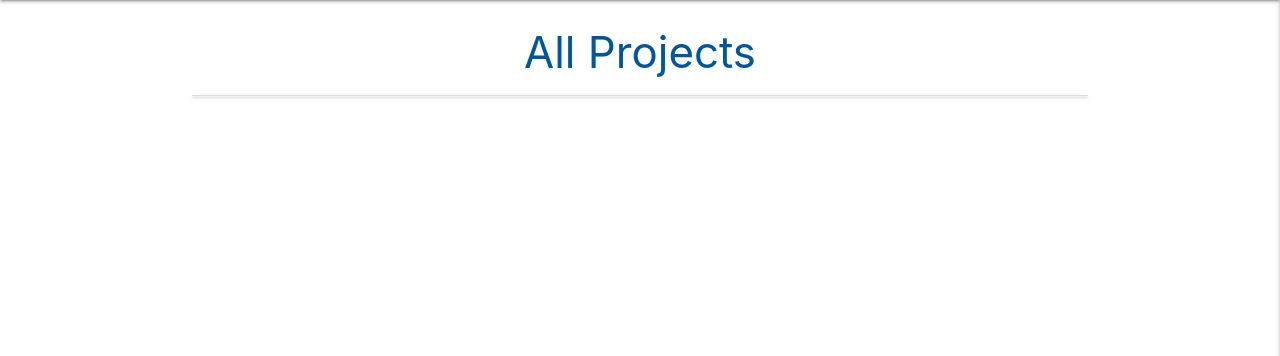
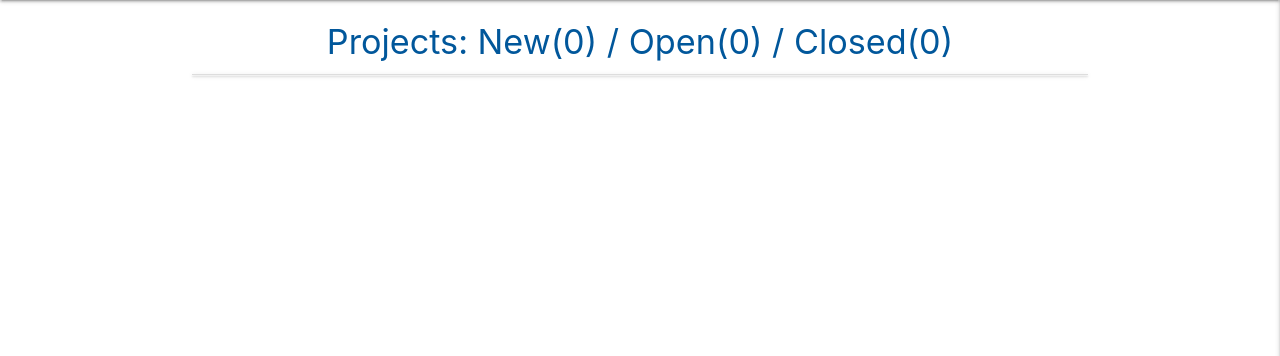
Before and after one commit to michaelmagee/magee-ms3, a Flask app: page / in a window 1280 px wide. Shown: the part 64-420 px from the top of the page. Run offline with Flask 2, Linux system fonts and the light colour scheme; the visitor is signed in with stand-in values (Sample User, id 1); data that the repository does not hold is empty; some libraries are stand-ins or nearby versions.

Commit message:
Added  total projects and status to each of the categories Added project totals by status to the projects overview

```diff
--- a/app.py
+++ b/app.py
@@ -194,11 +194,26 @@ def get_categories():
         return render_template("category_add.html")
 
     # here is where will embed the category counts
-    """
-        for cat in categories:
-            Get the count of projects in major states for each one
-            cat["number_new"] = result
-    """
+    for cat in categories:
+
+        # Get all of the totals for various categories
+        category_project_count_closed = mongo.db.projects.find({"project_status":"closed",
+                    "project_category_name": cat['category_name'],
+                    "project_account_name": session["ACCOUNT"]} ).count()
+
+        category_project_count_open = mongo.db.projects.find({"project_status":"open",
+                    "project_category_name": cat['category_name'],
+                    "project_account_name": session["ACCOUNT"]} ).count()
+
+        category_project_count_new = mongo.db.projects.find({"project_status":"new",
+                    "project_category_name": cat['category_name'],
+                    "project_account_name": session["ACCOUNT"]} ).count()
+
+        cat["category_project_count_closed"] = category_project_count_closed
+        cat["category_project_count_open"] = category_project_count_open
+        cat["category_project_count_new"] = category_project_count_new
+        cat["category_project_count_total"] = category_project_count_new + category_project_count_open + category_project_count_closed
+
     return render_template("categories.html", categories=categories)
 
 
@@ -336,7 +351,7 @@ def register():
             "created_by": "default"
         }
         work_category = {
-            "account_name": session.get("ACCOUNT"),"category_name": "work",
+            "account_name": session.get("ACCOUNT"),"category_name": "Work",
             "category_notes": "Work related category",
             "date_created": date.today().strftime("%d %B, %Y"),
             "created_by": "default"
--- a/templates/categories.html
+++ b/templates/categories.html
@@ -19,10 +19,16 @@
                     <span class="card-title">{{ category.category_name }}</span>
                     <p> {{ category.category_notes }} </p>
                     <p>Created by: {{ category.created_by }} on: {{ category.date_created }} </p>
+                    <p>Has {{ category.category_project_count_total}} projects </p>
+                    <p>Open({{ category.category_project_count_open }})
+                        Closed({{ category.category_project_count_closed }})
+                        New({{ category.category_project_count_new }} )</p>
                 </div>
                 <div class="card-action">
                     <a href="{{ url_for('category_edit', category_id=category._id) }}" class="btn green accent-4">Edit</a>
+                    {% if session.ACTIVE_ADMIN %}
                     <a href="{{ url_for('category_delete', category_id=category._id) }}" class="btn light-blue lighten-1">Delete</a>
+                    {% endif %}
                 </div>
             </div>
         </div>
--- a/templates/projects.html
+++ b/templates/projects.html
@@ -1,7 +1,8 @@
 {% extends "base.html" %}
 {% block content %}
 
-<h3 class="light-blue-text text-darken-4 center-align">All Projects</h3>
+<h4 class="light-blue-text text-darken-4 center-align">
+    Projects: New({{status_counts["new"]}}) / Open({{status_counts["open"]}}) / Closed({{status_counts["closed"]}})</h4>
 
 <ul class="collapsible">
     {% for project in projects %}
```
